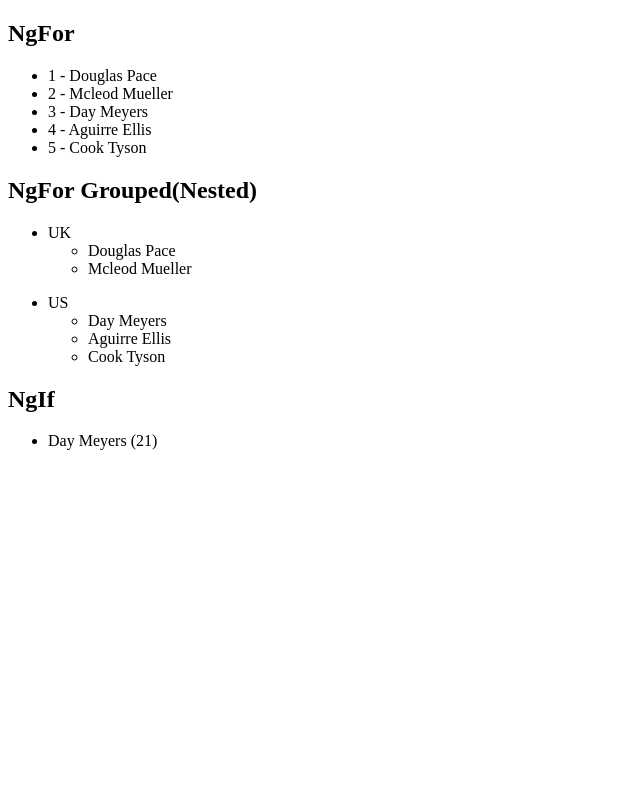
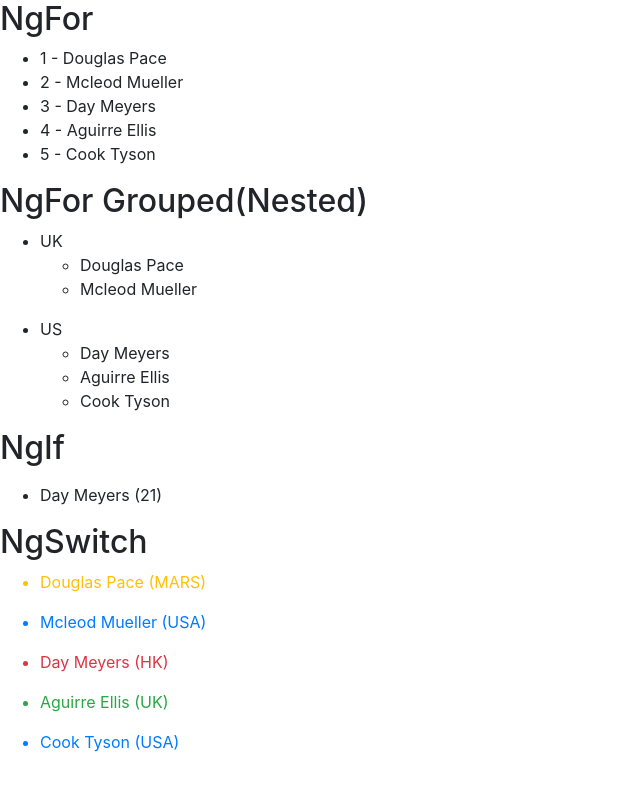
Before and after one commit to Aremyst/book-angular-from-theory-to-practice, an Angular app in the folder Page199_BuiltInDirectives/BuiltInDirectives/: page / in a window 1280 px wide. Shown: the top 790 px of the page, without its empty margins (0-640 px from the left). Built offline with nearby package versions, Linux system fonts and the light colour scheme.

Commit message:
Add NgSwitchExample, include Bootstrap globaly: > npm install bootstrap > npm install jquery
Add references to "bootstrap.css", to angular.json "styles".
Add references to "jquery.js", "bootstrap.js" to angular.json "scripts".

```diff
--- a/Page199_BuiltInDirectives/BuiltInDirectives/angular.json
+++ b/Page199_BuiltInDirectives/BuiltInDirectives/angular.json
@@ -23,9 +23,13 @@
               "src/assets"
             ],
             "styles": [
-              "src/styles.css"
+              "src/styles.css",
+              "node_modules/bootstrap/dist/css/bootstrap.css"
             ],
-            "scripts": []
+            "scripts": [
+              "node_modules/jquery/dist/jquery.js",
+              "node_modules/bootstrap/dist/js/bootstrap.js"
+            ]
           },
           "configurations": {
             "production": {
--- a/Page199_BuiltInDirectives/BuiltInDirectives/package.json
+++ b/Page199_BuiltInDirectives/BuiltInDirectives/package.json
@@ -20,7 +20,10 @@
     "@angular/platform-browser": "^6.0.3",
     "@angular/platform-browser-dynamic": "^6.0.3",
     "@angular/router": "^6.0.3",
+    "bootstrap": "^4.1.1",
     "core-js": "^2.5.4",
+    "jQuery": "^1.7.4",
+    "jquery": "^3.3.1",
     "rxjs": "^6.0.0",
     "zone.js": "^0.8.26"
   },
--- a/Page199_BuiltInDirectives/BuiltInDirectives/src/app/app.component.html
+++ b/Page199_BuiltInDirectives/BuiltInDirectives/src/app/app.component.html
@@ -6,3 +6,6 @@
 
 <h2>NgIf</h2>
 <app-ng-if-example></app-ng-if-example>
+
+<h2>NgSwitch</h2>
+<app-ng-switch-example></app-ng-switch-example>
--- a/Page199_BuiltInDirectives/BuiltInDirectives/src/app/app.module.ts
+++ b/Page199_BuiltInDirectives/BuiltInDirectives/src/app/app.module.ts
@@ -5,13 +5,15 @@ import { AppComponent } from './app.component';
 import { NgForExampleComponent } from './ng-for-example/ng-for-example.component';
 import { NgForGroupedExampleComponent } from './ng-for-grouped-example/ng-for-grouped-example.component';
 import { NgIfExampleComponent } from './ng-if-example/ng-if-example.component';
+import { NgSwitchExampleComponent } from './ng-switch-example/ng-switch-example.component';
 
 @NgModule({
   declarations: [
     AppComponent,
     NgForExampleComponent,
     NgForGroupedExampleComponent,
-    NgIfExampleComponent
+    NgIfExampleComponent,
+    NgSwitchExampleComponent
   ],
   imports: [
     BrowserModule
--- a/Page199_BuiltInDirectives/BuiltInDirectives/src/app/ng-if-example/ng-if-example.component.ts
+++ b/Page199_BuiltInDirectives/BuiltInDirectives/src/app/ng-if-example/ng-if-example.component.ts
@@ -5,7 +5,7 @@ import { Component, OnInit } from '@angular/core';
   templateUrl: './ng-if-example.component.html',
   styleUrls: ['./ng-if-example.component.css']
 })
-export class NgIfExampleComponent implements OnInit {
+export class NgIfExampleComponent {
   people: any[] = [
     {
       "name": "Douglas Pace",
--- /dev/null
+++ b/Page199_BuiltInDirectives/BuiltInDirectives/src/app/ng-switch-example/ng-switch-example.component.html
@@ -0,0 +1,14 @@
+<ul *ngFor="let person of people" [ngSwitch]="person.country">
+  <li *ngSwitchCase="'UK'"
+    class="text-success">{{ person.name }} ({{ person.country }})
+  </li>
+  <li *ngSwitchCase="'USA'"
+    class="text-primary">{{ person.name }} ({{person.country }})
+  </li>
+  <li *ngSwitchCase="'HK'"
+    class="text-danger">{{ person.name }} ({{ person.country }})
+  </li>
+  <li *ngSwitchDefault
+    class="text-warning">{{ person.name }} ({{ person.country }})
+  </li>
+</ul>
--- /dev/null
+++ b/Page199_BuiltInDirectives/BuiltInDirectives/src/app/ng-switch-example/ng-switch-example.component.ts
@@ -0,0 +1,36 @@
+import { Component, OnInit } from '@angular/core';
+
+@Component({
+  selector: 'app-ng-switch-example',
+  templateUrl: './ng-switch-example.component.html',
+  styleUrls: ['./ng-switch-example.component.css']
+})
+export class NgSwitchExampleComponent {
+  people: any[] = [
+    {
+      "name": "Douglas Pace",
+      "age": 35,
+      "country": 'MARS'
+    },
+    {
+      "name": "Mcleod Mueller",
+      "age": 32,
+      "country": 'USA'
+    },
+    {
+      "name": "Day Meyers",
+      "age": 21,
+      "country": 'HK'
+    },
+    {
+      "name": "Aguirre Ellis",
+      "age": 34,
+      "country": 'UK'
+    },
+    {
+      "name": "Cook Tyson",
+      "age": 32,
+      "country": 'USA'
+    }
+  ];
+}
```
Also changed, not shown: Page199_BuiltInDirectives/BuiltInDirectives/src/app/ng-switch-example/ng-switch-example.component.css (added), 2 other files (tests, documents, lock files or other folders).
